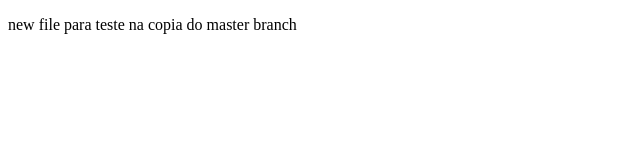
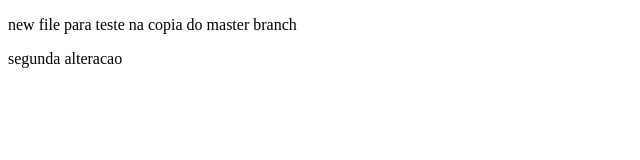
Before and after one commit to flaquebec/intro-to-github, a plain HTML site: page copiaDoMaster.html in a window 1280 px wide. Shown: the whole page, without its empty margins (0-640 px from the left). Drawn offline with Linux system fonts and the light colour scheme.

Commit message:
Segunda alteracao na copia

```diff
--- a/copiaDoMaster.html
+++ b/copiaDoMaster.html
@@ -3,6 +3,7 @@
 <body>
 
 <p>new file para teste na copia do master branch</p>
+<p>segunda alteracao </p>
 
 
 
```
